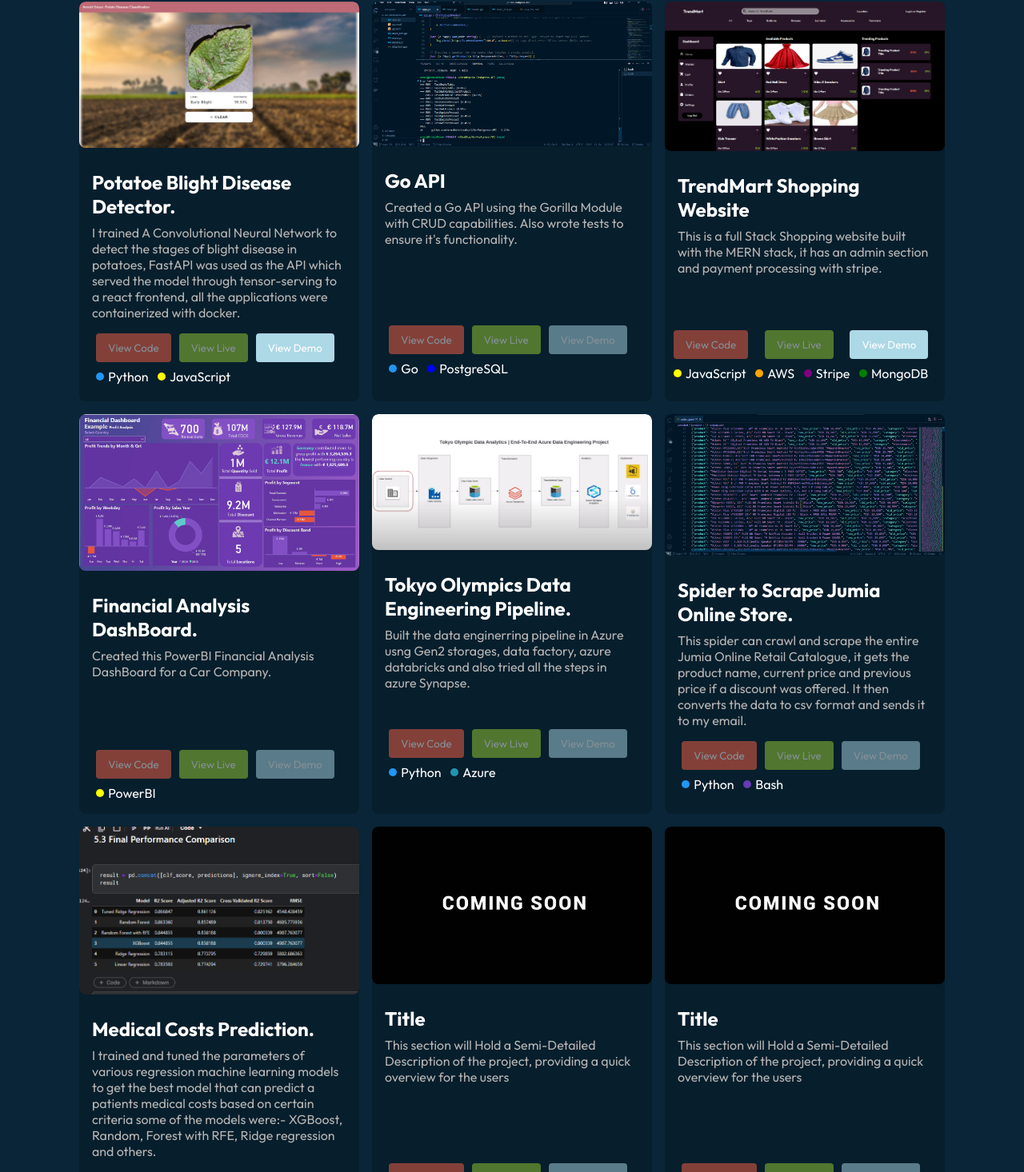
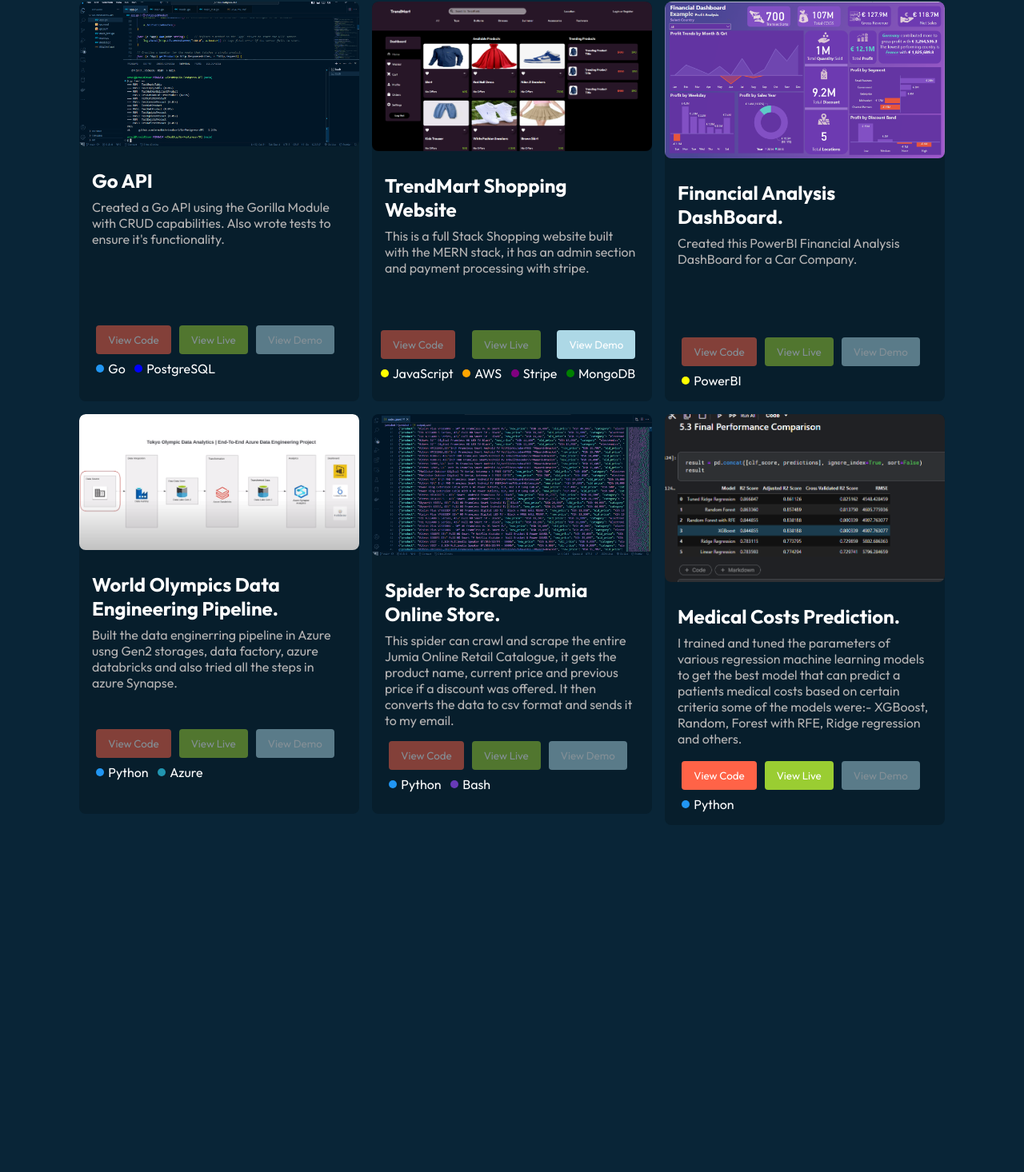
Before and after one commit to arnoldchrisoduor1/portfolio, a React (Vite) app: page /projects in a window 1280 px wide. Shown: the part 168-1634 px from the top of the page at 80% size. After the commit the page ends 1210 px from the top, so only its background shows below. Built offline with nearby package versions, Linux system fonts and the light colour scheme.

Commit message:
updating the projects

```diff
--- a/src/assets/projects.js
+++ b/src/assets/projects.js
@@ -8,14 +8,6 @@ import Jumia from './jumia.png'
 import Medical from './medicals.png'
 
 const projects = [
-    {
-      title: "Potatoe Blight Disease Detector.",
-      desc: "I trained A Convolutional Neural Network to detect the stages of blight disease in potatoes, FastAPI was used as the API which served the model through tensor-serving to a react frontend, all the applications were containerized with docker.",
-      img: Potatoe,
-      colors: ["#2196F3", "Yellow"],
-      languages: ["Python", "JavaScript"],
-      youtubeUrl: "https://www.youtube.com/embed/3jGhTnmAuVM?si=bVypJif_UlpJVS3I"
-    },
     {
       title: "Go API",
       desc: "Created a Go API using the Gorilla Module with CRUD capabilities. Also wrote tests to ensure it's functionality.",
@@ -39,7 +31,7 @@ const projects = [
       languages: ["PowerBI"]
     },
     {
-      title: "Tokyo Olympics Data Engineering Pipeline.",
+      title: "World Olympics Data Engineering Pipeline.",
       desc: "Built the data enginerring pipeline in Azure usng Gen2 storages, data factory, azure databricks and also tried all the steps in azure Synapse.",
       img: Tokyo,
       colors: ["#2196F3", "#2196B1"],
@@ -61,20 +53,6 @@ const projects = [
       github: "https://www.kaggle.com/code/arnoldoduor/medical-costs-prediction-regression",
       live: "https://www.kaggle.com/code/arnoldoduor/medical-costs-prediction-regression"
     },
-    {
-      title: "Title",
-      desc: "This section will Hold a Semi-Detailed Description of the project, providing a quick overview for the users",
-      img: Soon,
-      colors: ["#4CAF50", "#2196F3", "#673AB7"],
-      languages: ["Python", "Django", "SQL"]
-    },
-    {
-      title: "Title",
-      desc: "This section will Hold a Semi-Detailed Description of the project, providing a quick overview for the users",
-      img: Soon,
-      colors: ["#4CAF50", "#2196F3", "#673AB7"],
-      languages: ["Python", "Django", "SQL"]
-    },
     // Add more project objects as needed
   ];
 
```
